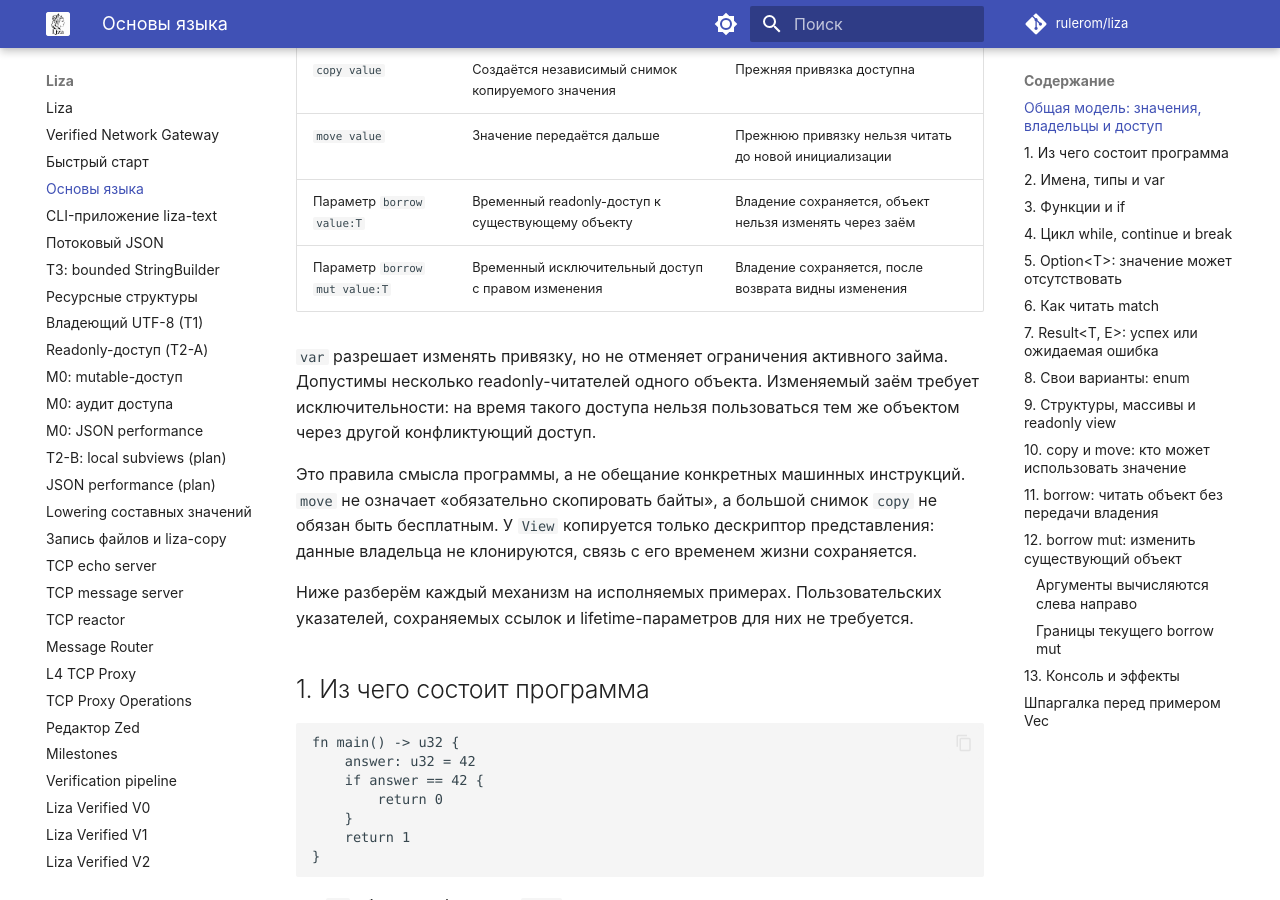
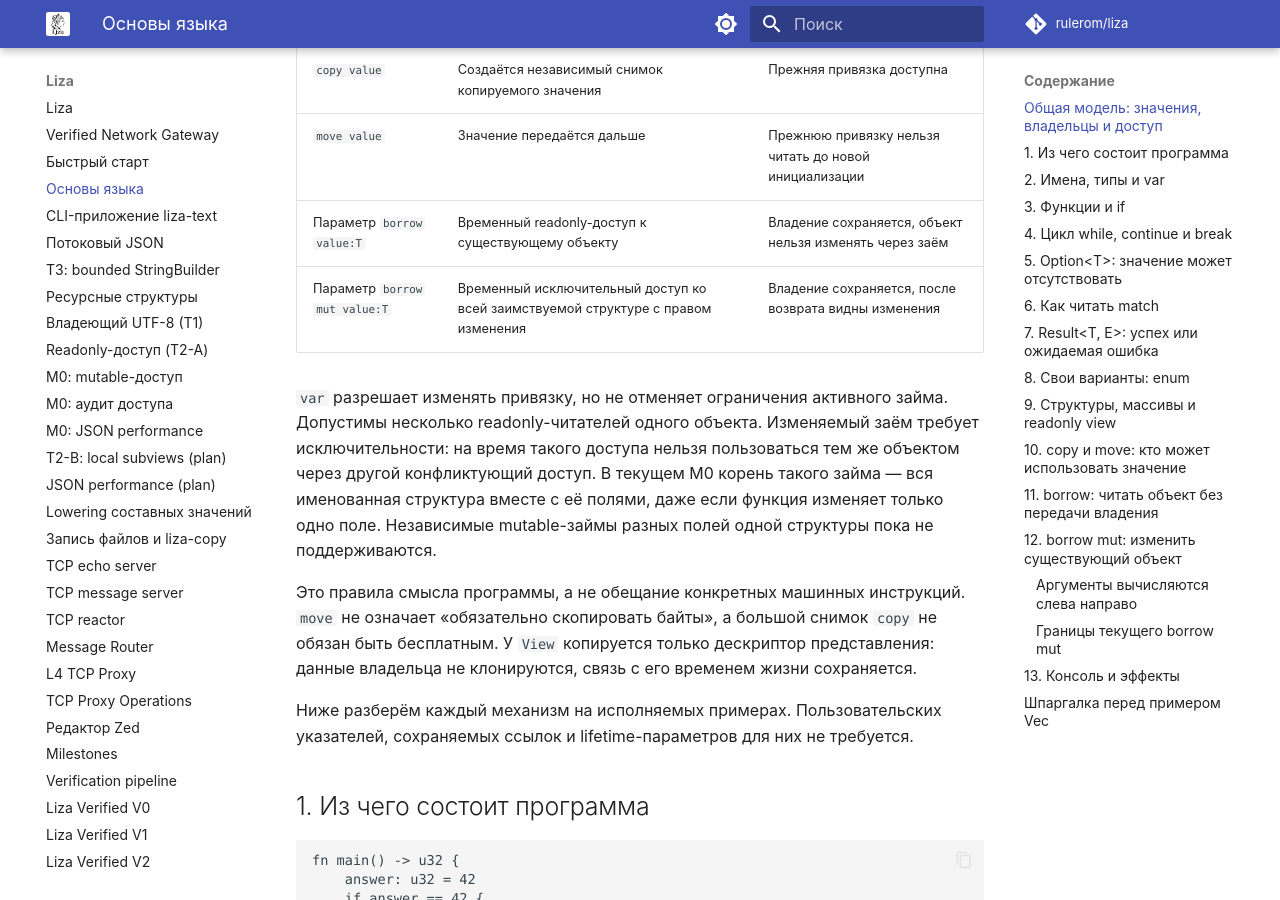
Before and after one commit to rulerom/liza, an MkDocs documentation site: the page built from docs/basics.md, in a window 1280 px wide and 900 px high, scrolled down 902 px. Built offline with MkDocs 1.6.1 and Material for MkDocs 9.7.7, drawn with Linux system fonts in a browser that asks for light colours; comment, search, counter and statistics services are not loaded.

Commit message:
docs: clarify whole-root exclusivity of mutable borrowing

```diff
--- a/docs/basics.md
+++ b/docs/basics.md
@@ -39,12 +39,15 @@ python3 -m liza run hello.liza
 | `copy value` | Создаётся независимый снимок копируемого значения | Прежняя привязка доступна |
 | `move value` | Значение передаётся дальше | Прежнюю привязку нельзя читать до новой инициализации |
 | Параметр `borrow value:T` | Временный readonly-доступ к существующему объекту | Владение сохраняется, объект нельзя изменять через заём |
-| Параметр `borrow mut value:T` | Временный исключительный доступ с правом изменения | Владение сохраняется, после возврата видны изменения |
+| Параметр `borrow mut value:T` | Временный исключительный доступ ко всей заимствуемой структуре с правом изменения | Владение сохраняется, после возврата видны изменения |
 
 `var` разрешает изменять привязку, но не отменяет ограничения активного займа.
 Допустимы несколько readonly-читателей одного объекта. Изменяемый заём требует
 исключительности: на время такого доступа нельзя пользоваться тем же объектом
-через другой конфликтующий доступ.
+через другой конфликтующий доступ. В текущем M0 корень такого займа — вся
+именованная структура вместе с её полями, даже если функция изменяет только
+одно поле. Независимые mutable-займы разных полей одной структуры пока
+не поддерживаются.
 
 Это правила смысла программы, а не обещание конкретных машинных инструкций.
 `move` не означает «обязательно скопировать байты», а большой снимок `copy`
```
